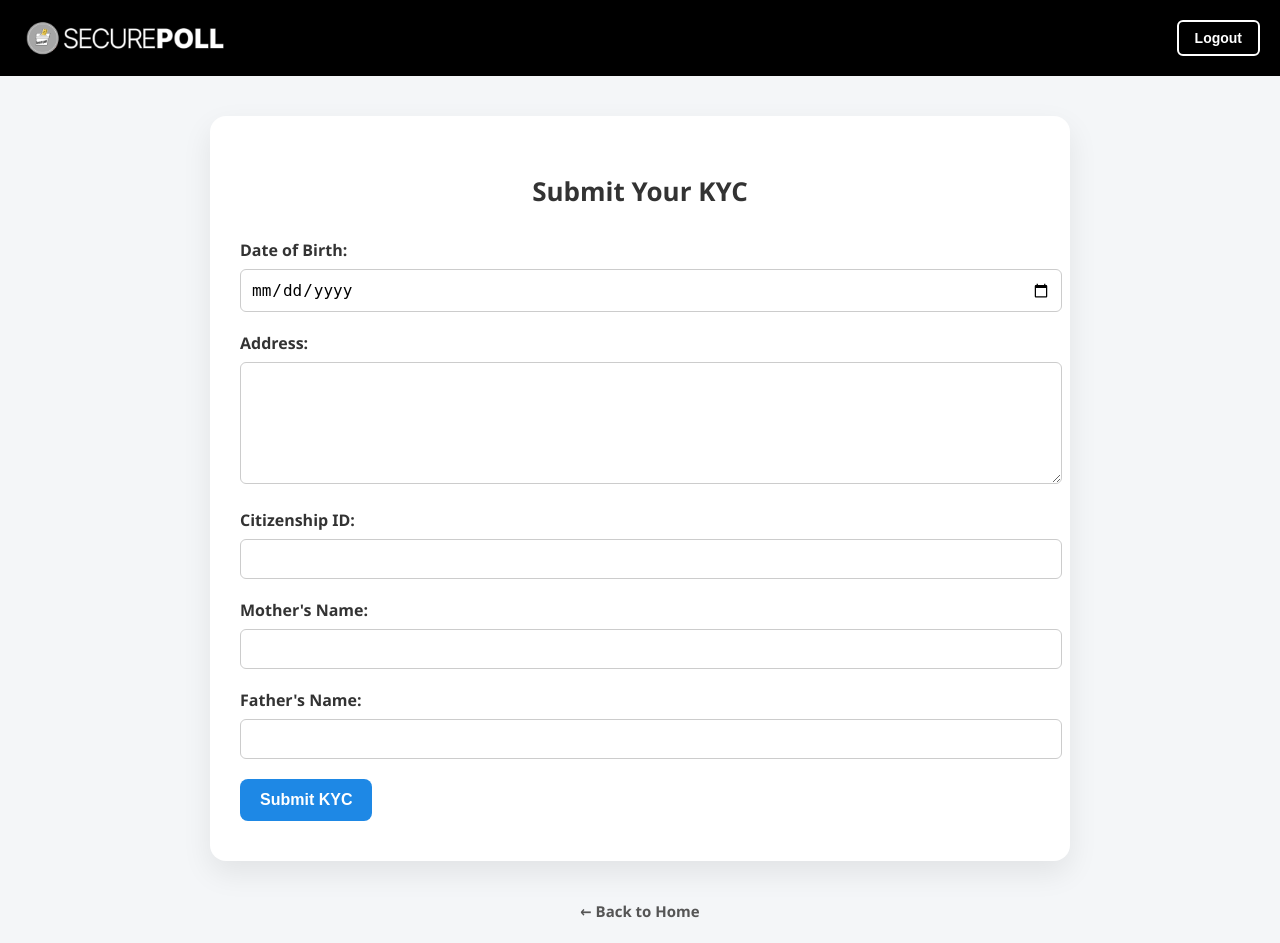
After one commit to SakshyamSB/SecurePoll, a Django app: page /kyc-form/ in a window 1280 px wide. The commit adds this page. Run offline with Django 5.2, Linux system fonts and the light colour scheme; a user stored in the database is signed in.

Commit message:
FInal modifications

```diff
--- /dev/null
+++ b/home/Templates/home/kyc_form.html
@@ -0,0 +1,164 @@
+{% load static %}
+<!DOCTYPE html>
+<html lang="en">
+<head>
+    <meta charset="UTF-8" />
+    <meta name="viewport" content="width=device-width, initial-scale=1.0"/>
+    <title>KYC Form</title>
+    <style>
+        body {
+            font-family: 'Segoe UI', Tahoma, Geneva, Verdana, sans-serif;
+            background-color: #f4f6f8;
+            margin: 0;
+            padding: 0;
+        }
+
+        .container {
+            width: 800px;
+            margin: 40px auto;
+            background: #fff;
+            padding: 40px 30px;
+            border-radius: 16px;
+            box-shadow: 0 12px 30px rgba(0, 0, 0, 0.08);
+        }
+
+        h1 {
+            text-align: center;
+            font-size: 26px;
+            margin-bottom: 30px;
+            color: #333;
+        }
+
+        form label {
+            display: block;
+            margin-bottom: 8px;
+            font-weight: bold;
+            color: #333;
+        }
+
+        form input[type="text"],
+        form input[type="date"],
+        form textarea {
+            width: 100%;
+            padding: 10px;
+            margin-bottom: 20px;
+            border: 1px solid #ccc;
+            border-radius: 6px;
+            font-size: 16px;
+        }
+
+        form textarea {
+            resize: vertical;
+            height: 100px;
+        }
+
+        form button {
+            padding: 12px 20px;
+            background-color: #1e88e5;
+            color: #fff;
+            font-size: 16px;
+            font-weight: bold;
+            border: none;
+            border-radius: 8px;
+            cursor: pointer;
+            transition: background-color 0.3s ease;
+        }
+
+        form button:hover {
+            background-color: #1565c0;
+        }
+
+        .back-link {
+            display: block;
+            text-align: center;
+            margin-top: 30px;
+            text-decoration: none;
+            font-weight: bold;
+            color: #555;
+            font-size: 15px;
+            transition: color 0.3s ease;
+        }
+
+        .back-link:hover {
+            color: #e04352;
+        }
+
+        .popup {
+            position: fixed;
+            width: 35.5%;
+            top: 20%;
+            left: 50%;
+            transform: translate(-50%, -50%);
+            color: white;
+            border-radius: 10px;
+            box-shadow: 0 4px 8px rgba(0, 0, 0, 0.3);
+            z-index: 2000;
+            display: none;
+            font-size: 18px;
+            text-align: center;
+            padding: 20px;
+        }
+
+        .popup.success { background-color: #4CAF50; }
+        .popup.error { background-color: #f44336; }
+        .popup.warning { background-color: #ff9800; }
+        .popup.info { background-color: #2196F3; }
+    </style>
+</head>
+<body>
+
+    {% include 'navbar.html' %}
+
+    {% if messages %}
+        {% for message in messages %}
+            <div id="popup" class="popup {{ message.tags }}">
+                <p>{{ message }}</p>
+            </div>
+            <script>
+                window.addEventListener('DOMContentLoaded', function () {
+                    const popup = document.getElementById('popup');
+                    popup.style.display = 'block';
+                    setTimeout(() => {
+                        popup.style.display = 'none';
+                    }, 5000);
+                });
+            </script>
+        {% endfor %}
+    {% endif %}
+
+    <div class="container">
+        <h1>Submit Your KYC</h1>
+        <form method="POST" action="{% url 'kyc_form' %}">
+            {% csrf_token %}
+            {{ form.non_field_errors }}
+
+            <label for="{{ form.date_of_birth.id_for_label }}">Date of Birth:</label>
+            {{ form.date_of_birth.errors }}
+            {{ form.date_of_birth }}
+
+            <label for="{{ form.address.id_for_label }}">Address:</label>
+            {{ form.address.errors }}
+            {{ form.address }}
+
+            <label for="{{ form.citizenship_id.id_for_label }}">Citizenship ID:</label>
+            {{ form.citizenship_id.errors }}
+            {{ form.citizenship_id }}
+
+            <label for="{{ form.mothers_name.id_for_label }}">Mother's Name:</label>
+            {{ form.mothers_name.errors }}
+            {{ form.mothers_name }}
+
+            <label for="{{ form.fathers_name.id_for_label }}">Father's Name:</label>
+            {{ form.fathers_name.errors }}
+            {{ form.fathers_name }}
+
+            <button type="submit">Submit KYC</button>
+        </form>
+
+    </div>
+
+    <a href="{% url 'landing' %}" class="back-link">← Back to Home</a>
+    <br>
+
+</body>
+</html>
--- /dev/null
+++ b/home/forms.py
@@ -0,0 +1,12 @@
+
+from django import forms
+from .models import CustomUser
+
+class KYCForm(forms.ModelForm):
+    date_of_birth = forms.DateField(
+        widget=forms.DateInput(attrs={'type': 'date'})
+    )
+
+    class Meta:
+        model = CustomUser
+        fields = ['date_of_birth', 'address', 'citizenship_id', 'mothers_name', 'fathers_name']
--- a/home/models.py
+++ b/home/models.py
@@ -3,11 +3,19 @@ from django.db import models
 from django.conf import settings
 from .notifications import notify_users_about_election
 
+
 class CustomUser(AbstractUser):
-    voter_id = models.CharField(max_length=20, unique=True)  # Ensure voter_id is unique
+    voter_id = models.CharField(max_length=20, unique=True)
+    date_of_birth = models.DateField(null=True, blank=True)
+    address = models.TextField(null=True, blank=True)
+    citizenship_id = models.CharField(max_length=20, unique=True,null=True)
+    mothers_name = models.CharField(max_length=20, null=True)
+    fathers_name = models.CharField(max_length=20, null=True)
+    kyc_verified = models.BooleanField(default=False)
 
     def __str__(self):
         return self.username
+
 
 class Candidate(models.Model):
     full_name = models.CharField(max_length=100)
--- a/home/urls.py
+++ b/home/urls.py
@@ -11,10 +11,10 @@ urlpatterns = [
     path('verify-email/<str:uidb64>/<str:token>/', views.verify_email, name='verify_email'),
     path('cast-vote/', views.cast_vote, name='cast_vote'),
     path('submit-vote/<int:election_id>/', views.submit_vote, name='submit_vote'),
-    path('results/', views.election_results, name='election_results'),
     path('election-results/', views.election_results, name='election_results'),
     path('my-info/', views.my_info, name='my_info'),
     path('logout/', views.user_logout, name='logout'),
+    path('kyc-form/', views.kyc_form, name='kyc_form'),
 
     path('password-reset/', auth_views.PasswordResetView.as_view(
     template_name='home/forms/password_reset_form.html',
--- a/home/views.py
+++ b/home/views.py
@@ -15,20 +15,9 @@ from django.contrib.messages import get_messages
 from django.utils import timezone
 from django.db.models import Count
 from django.core.mail import EmailMultiAlternatives
-
+from .forms import KYCForm
 User = get_user_model()
 
-
-# @login_required
-# def update_info(request):
-#     if request.method == 'POST':
-#         user = request.user
-#         user.username = request.POST.get('username')
-#         user.email = request.POST.get('email')
-#         user.save()
-#         get_messages.success(request, 'Information updated successfully!')
-#         return redirect('my_info')  # or any page you want
-#     return render(request, 'edit_info.html')
 
 
 def open_login(request):
@@ -126,11 +115,9 @@ def send_verification_email(user, request):
 
 @login_required
 def open_home(request):
-    if request.method == 'POST':
-        logout(request)
-        messages.success(request, "You have been logged out.")
-        return redirect('login')
-
+    user = request.user
+    if not user.kyc_verified:
+        messages.info(request,"Fill Kyc form to Vote in Polls.")
     return render(request, 'home/landing.html')
 
 
@@ -194,12 +181,12 @@ def user_logout(request):
 @login_required
 def election_results(request):
     finished_elections = Election.objects.filter(end_date__lt=timezone.now())
+    live_elections = Election.objects.filter(start_date__lte=timezone.now(), end_date__gte=timezone.now())
+
     results = []
-
     for election in finished_elections:
         candidates_qs = election.candidates.annotate(vote_count=Count('vote')).order_by('-vote_count')
         total_votes = sum(c.vote_count for c in candidates_qs)
-
         total_candidates = candidates_qs.count()
         turnout_percent = (total_votes / total_candidates) * 100 if total_candidates > 0 else 0
 
@@ -221,4 +208,31 @@ def election_results(request):
             'turnout_percent': round(turnout_percent, 1),
         })
 
-    return render(request, 'home/election_results.html', {'results': results})
+    # Live elections with total votes counted per election
+    live_counts = []
+    for election in live_elections:
+        total_votes = election.candidates.annotate(vote_count=Count('vote')).aggregate(total=Count('vote'))['total'] or 0
+        live_counts.append({
+            'name': election.name,
+            'total_votes': total_votes,
+            'end_date': election.end_date,
+        })
+
+    return render(request, 'home/election_results.html', {
+        'results': results,
+        'live_counts': live_counts,
+    })
+
+@login_required
+def kyc_form(request):
+    if request.method == 'POST':
+        form = KYCForm(request.POST, instance=request.user)
+        if form.is_valid():
+            form.save()
+            messages.success(request, 'KYC form submitted successfully.')
+            return redirect('landing')  # or some other page
+    else:
+        # For GET requests, instantiate an empty form or with user's current data
+        form = KYCForm(instance=request.user)
+
+    return render(request, 'home/kyc_form.html', {'form': form})
```
Also changed, not shown: home/Templates/home/Landing.html (+61 -1 lines), home/Templates/home/election_results.html (+156 -49 lines), home/Templates/home/my_info.html (+11 -1 lines), home/admin.py (+11 -2 lines), candidate_profiles/Prachanda-Nepalese.webp (renamed from media/candidate_profiles/Prachanda-Nepalese.webp), candidate_profiles/Sher_badhur.jpg (renamed from media/candidate_profiles/Sher_badhur.jpg), candidate_profiles/Sher_badhur_pe5AIWR.jpg (added), candidate_profiles/kp_oli1.jpg (renamed from media/candidate_profiles/kp_oli1.jpg), candidate_profiles/kp_oli1_4L1FIKb.jpg (renamed from media/candidate_profiles/kp_oli1_4L1FIKb.jpg), candidate_profiles/kp_oli1_r00oZQk.jpg (added), db.sqlite3, home/migrations/0006_customuser_address_customuser_date_of_birth_and_more.py (added), home/migrations/0007_customuser_citizenship_id.py (added), home/migrations/0008_customuser_fathers_name_customuser_mothers_name.py (added), 1 more files.
